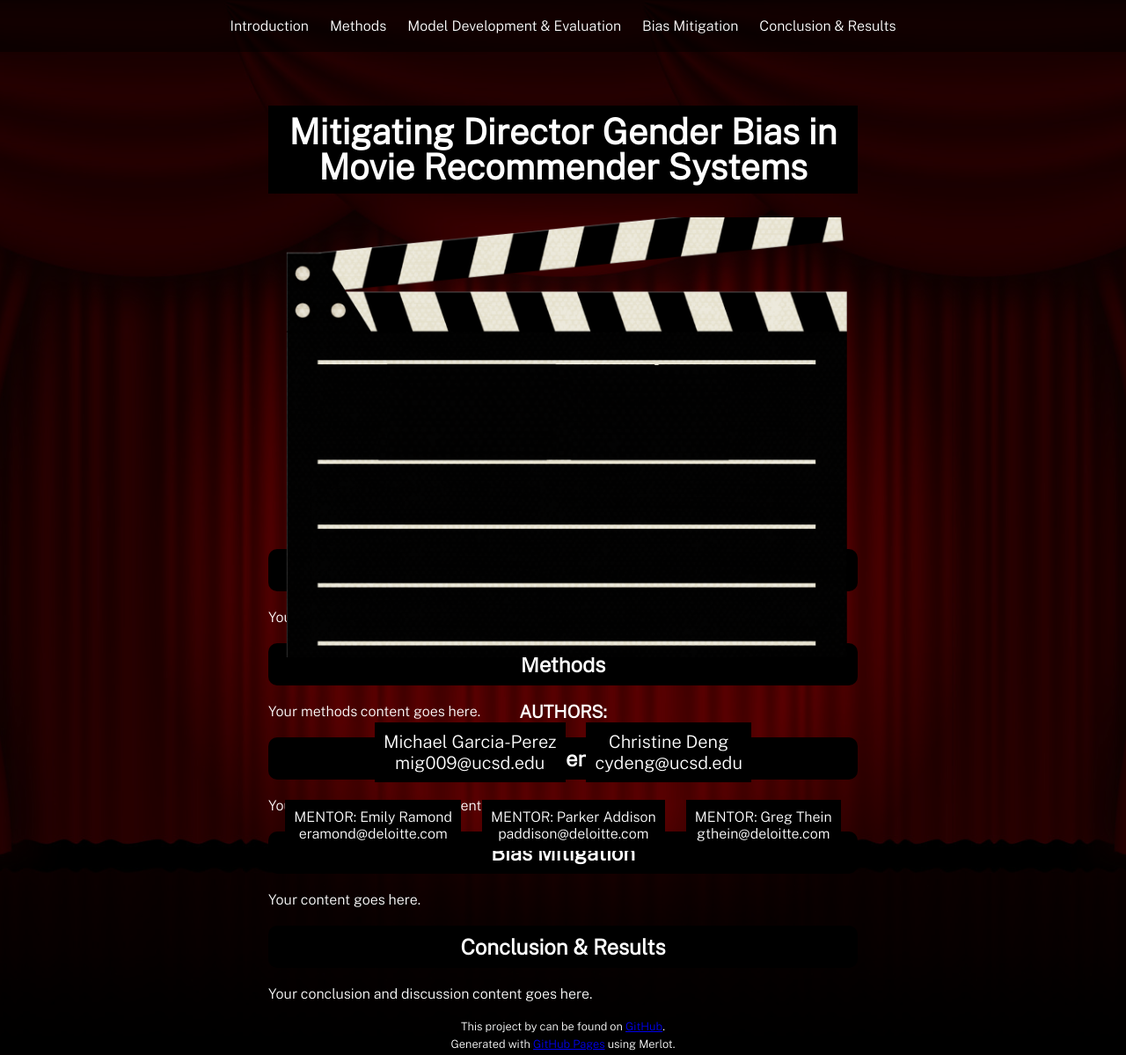
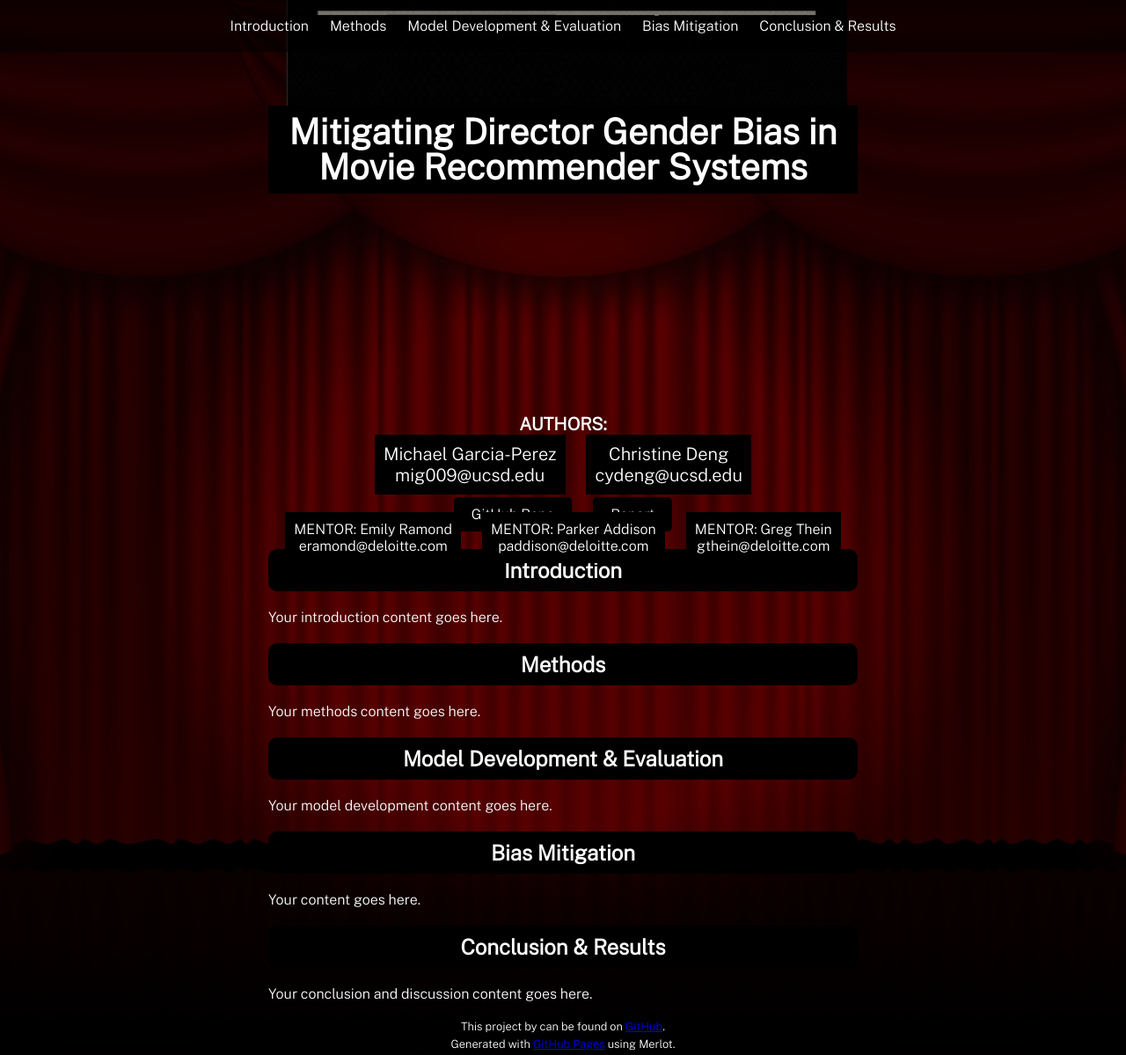
Before and after one commit to michael-garciaperez/DSC180A-Methodology-5, a Jekyll site: the page built from index.md, in a window 1280 px wide and 1199 px high. Shown: the whole window at 88% size. Built offline with Jekyll 4.4.1, drawn with Linux system fonts in a browser that asks for light colours.

Commit message:
Update style.scss

```diff
--- a/assets/css/style.scss
+++ b/assets/css/style.scss
@@ -33,8 +33,12 @@ header {
   background-position: center;
   width: 100%;
   max-width: 670px;
-  height: 500px;
+  height: 200px; /* Adjusted height */
   z-index: -1;
+  position: absolute; /* Adjusted position */
+  top: 0; /* Adjusted position */
+  left: 50%; /* Adjusted position */
+  transform: translateX(-50%); /* Adjusted position */
 }
 
 header h1 {
@@ -51,7 +55,7 @@ header h1 {
 
 .author-mentor-container {
   text-align: center;
-  margin-top: 50px;
+  margin-top: 250px; /* Adjusted margin-top */
 }
 
 .author-mentor-container p {
```
